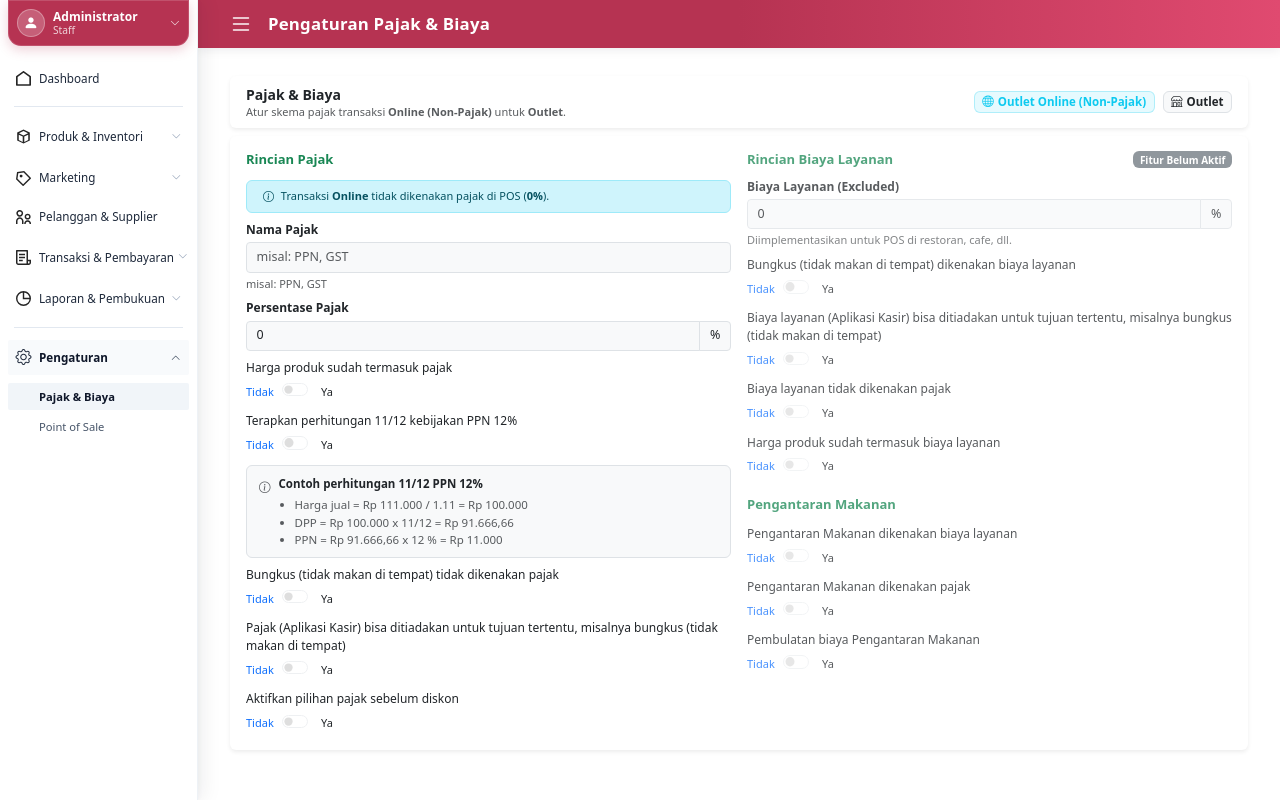
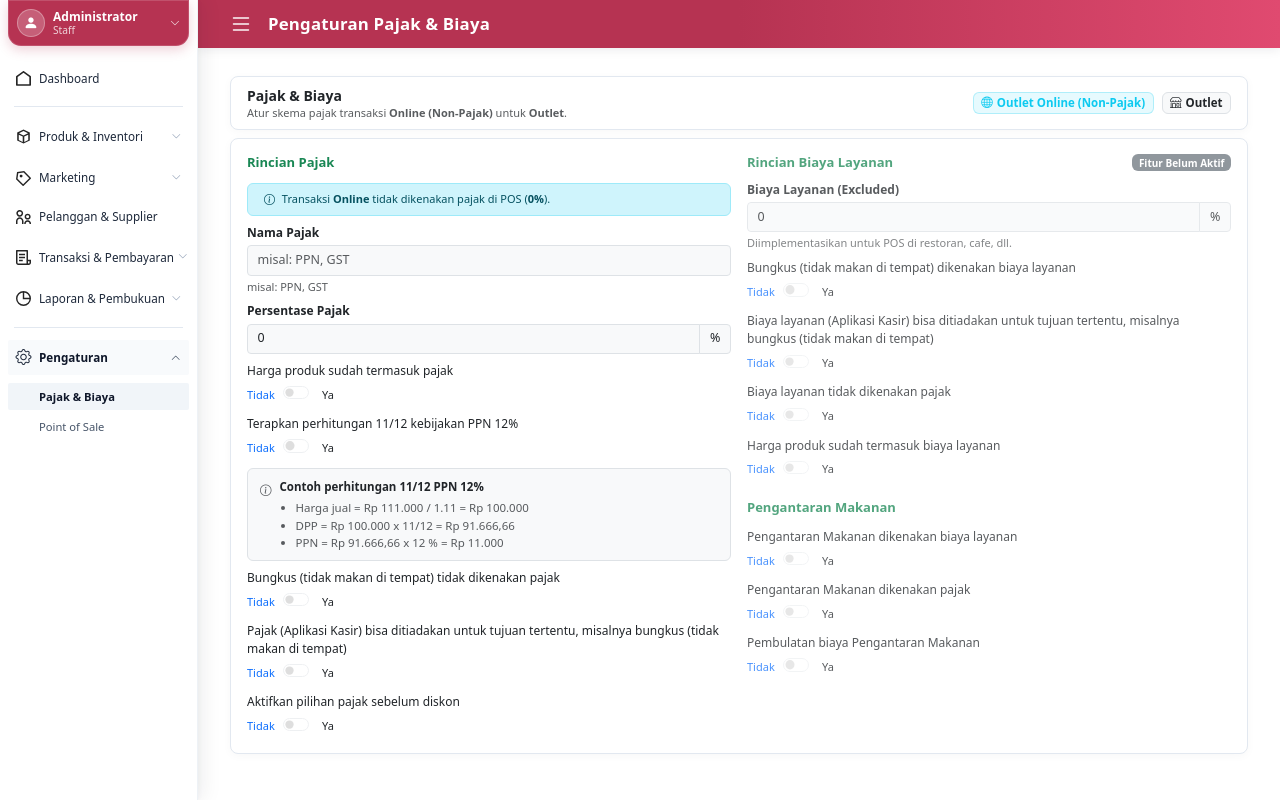
Before and after one commit to Dian17-Creator/Matahati-POS, a Laravel app: page /settings/tax in a window 1280 px wide. Run offline with Laravel 12, Linux system fonts and the light colour scheme; the visitor is signed in with stand-in values (Sample User, id 1); data that the repository does not hold is empty.

Commit message:
Update : Halaman merchant

```diff
--- a/resources/views/settings/pos_food_delivery.blade.php
+++ b/resources/views/settings/pos_food_delivery.blade.php
@@ -44,7 +44,7 @@
 </div>
 
 <!-- Daftar Platform Food Delivery -->
-<div class="card border-0 shadow-sm">
+<div class="card olsera-panel-card">
     <div class="list-group list-group-flush">
         @php
         $brandStyles = [
--- a/resources/views/settings/pos_food_delivery_show.blade.php
+++ b/resources/views/settings/pos_food_delivery_show.blade.php
@@ -80,9 +80,9 @@ $presetDisplay = $preset['unit'] === 'percent'
 </div>
 
 <!-- Card Daftar Produk Merchant -->
-<div class="card shadow-sm" style="border: 1px solid #cbd5e1 !important;">
+<div class="card olsera-panel-card">
     <!-- Switch Aktif -->
-    <div class="card-header bg-white px-4 py-3 d-flex align-items-center justify-content-between" style="border-bottom: 1px solid #cbd5e1;">
+    <div class="card-header bg-white px-4 py-3 d-flex align-items-center justify-content-between">
         <span class="fw-semibold text-dark">Aktif</span>
         <form method="POST" action="{{ route('settings.pos.food-delivery.toggle', ['platform' => $platformSlug]) }}" class="m-0">
             @csrf
--- a/resources/views/settings/tax.blade.php
+++ b/resources/views/settings/tax.blade.php
@@ -90,7 +90,7 @@
         ? ['setting' => $offlineSetting, 'category' => 'OFFLINE', 'isOnline' => false]
         : ['setting' => $onlineSetting, 'category' => 'ONLINE', 'isOnline' => true];
 @endphp
-<div class="card border-0 shadow-sm mb-2">
+<div class="card olsera-panel-card mb-2">
     <div class="card-body d-flex flex-wrap align-items-center justify-content-between gap-2 py-2 px-3">
         <div>
             <div class="fw-bold" style="font-size: 14px;">Pajak & Biaya</div>
@@ -129,7 +129,7 @@
             <input type="hidden" name="ccategory" value="{{ $cfg['category'] }}">
             <input type="hidden" name="nservice_charge_percent" value="0">
 
-            <div class="card border-0 shadow-sm">
+            <div class="card olsera-panel-card">
                 <div class="card-body">
                     <div class="row g-3">
                         <!-- Kolom Kiri: Rincian Pajak -->
```
